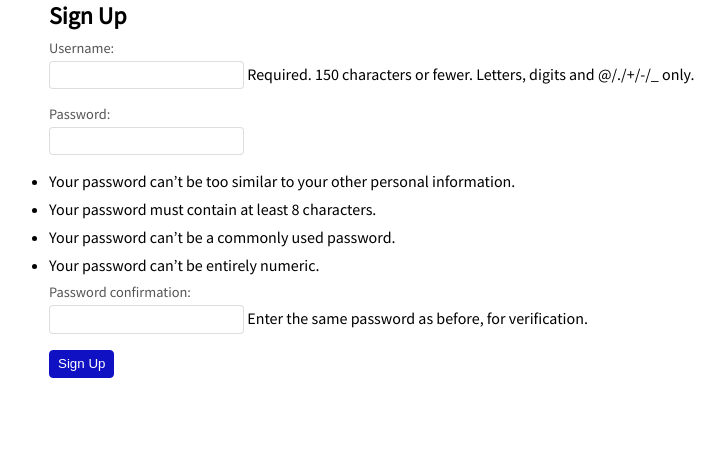
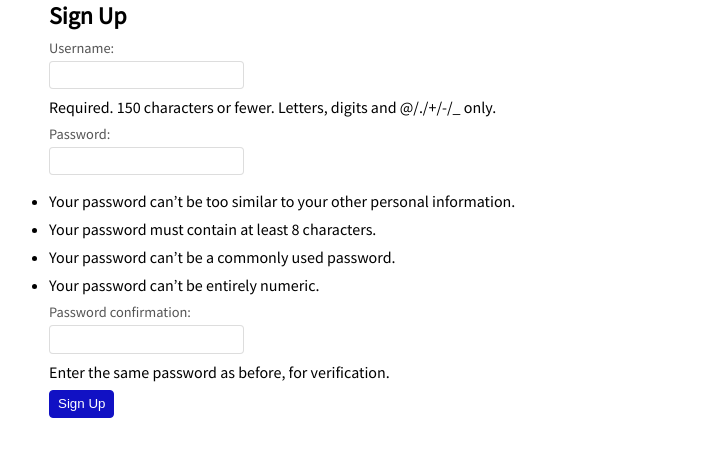
Before and after one commit to paulnyabaro/blog_app, a Django app: page /accounts/signup/ in a window 1280 px wide. Shown: the part 69-526 px from the top of the page, without its empty margins (91-816 px from the left). Run offline with Django 4.2, Linux system fonts and the light colour scheme.

Commit message:
Styling helper text

```diff
--- a/static/css/style.css
+++ b/static/css/style.css
@@ -81,3 +81,6 @@ button{
     padding: 0.35rem 0.5rem;
     border-radius: 0.25rem;
 }
+.helptext{
+    display: block;
+}
```
